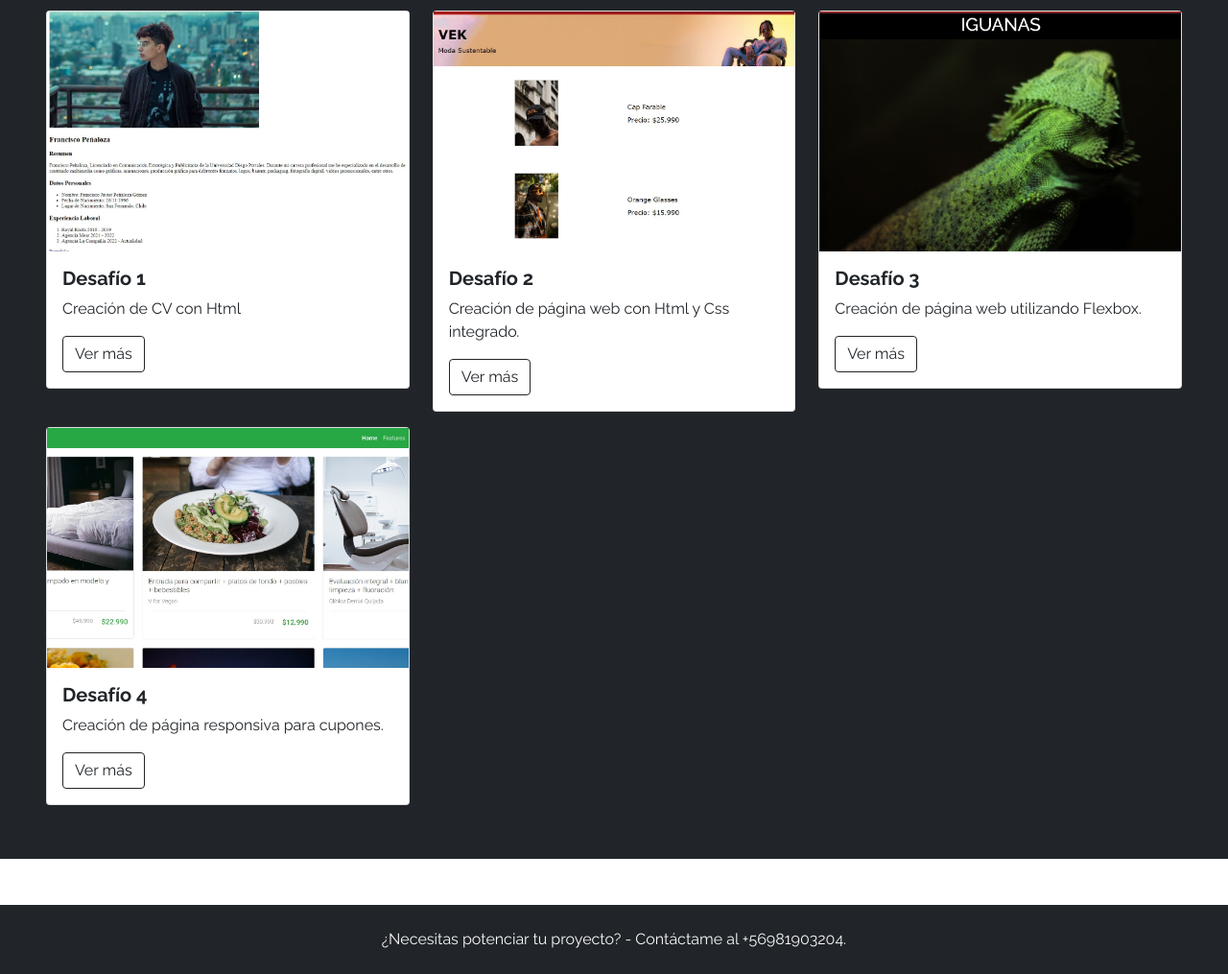
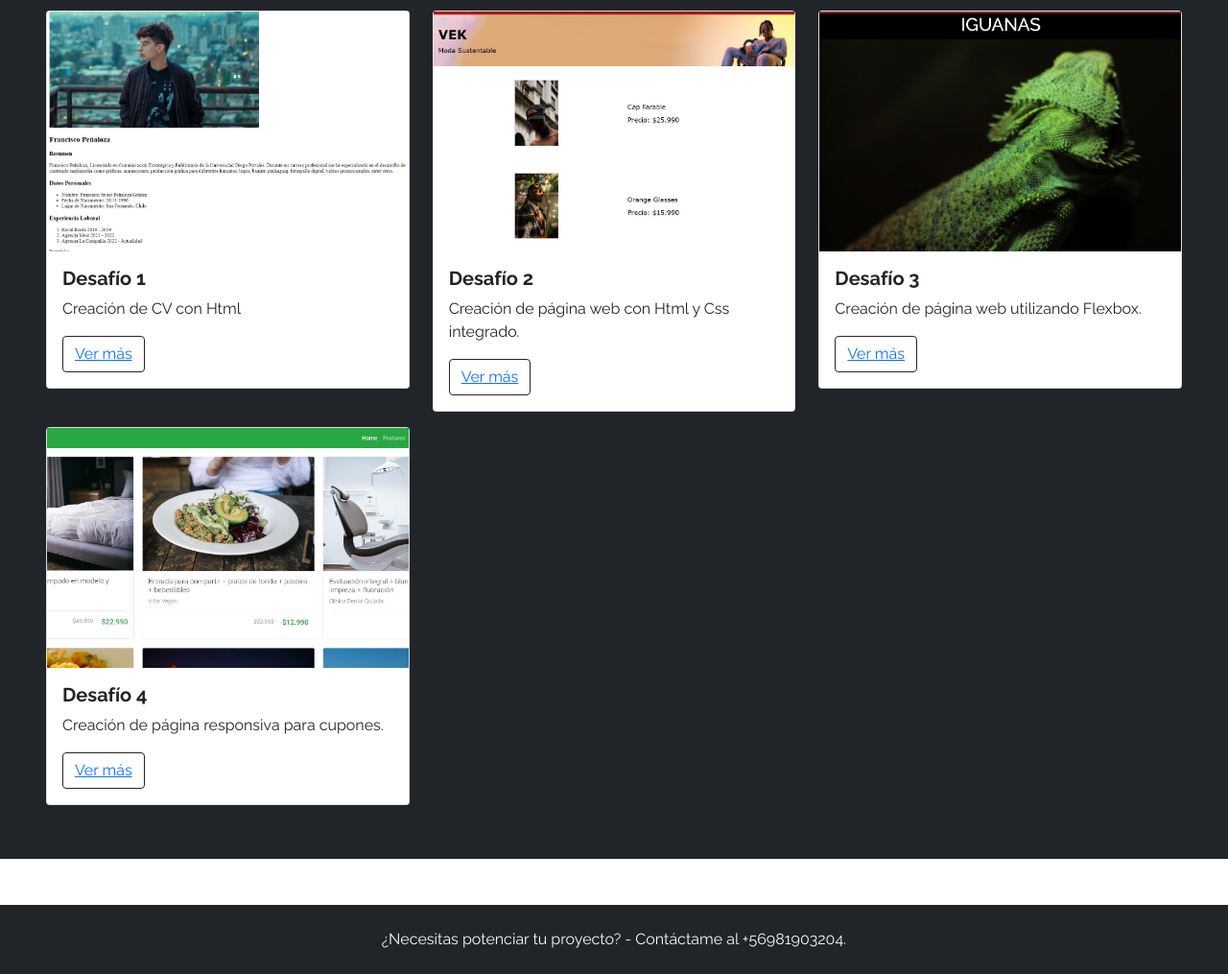
Before and after one commit to FcoLacroix/franciscopenaloza.github.io, a plain HTML site: page index.html in a window 1280 px wide. Shown: the part 1763-2778 px from the top of the page at 96% size. Drawn offline with nearby package versions, Linux system fonts and the light colour scheme.

Commit message:
Se agregan links al portafolio

```diff
--- a/index.html
+++ b/index.html
@@ -148,7 +148,7 @@
                             Creación de CV con Html
                         </p>
                         <button type="button" class="btn btn-outline-dark">
-                            Ver más
+                            <a href="./Desafíos/Clase 1- Desarrollo Web/Desafío 1/index.html">Ver más</a>
                         </button>
                     </div>
                 </div>
@@ -162,7 +162,7 @@
                             Creación de página web con Html y Css integrado.
                         </p>
                         <button type="button" class="btn btn-outline-dark">
-                            Ver más
+                            <a href="./Desafíos/Clase 2 - CSS/Desafío CSS/index.html">Ver más</a>
                         </button>
                     </div>
                 </div>
@@ -176,7 +176,7 @@
                             Creación de página web utilizando Flexbox.
                         </p>
                         <button type="button" class="btn btn-outline-dark">
-                            Ver más
+                            <a href="./Desafíos/Clase 3 - Flex/index.html">Ver más</a>
                         </button>
                     </div>
                 </div>
@@ -190,7 +190,7 @@
                             Creación de página responsiva para cupones.
                         </p>
                         <button type="button" class="btn btn-outline-dark">
-                            Ver más
+                            <a href="./Desafíos/Clase 4 Bootstrap/index.html">Ver más</a>
                         </button>
                     </div>
                 </div>
```
